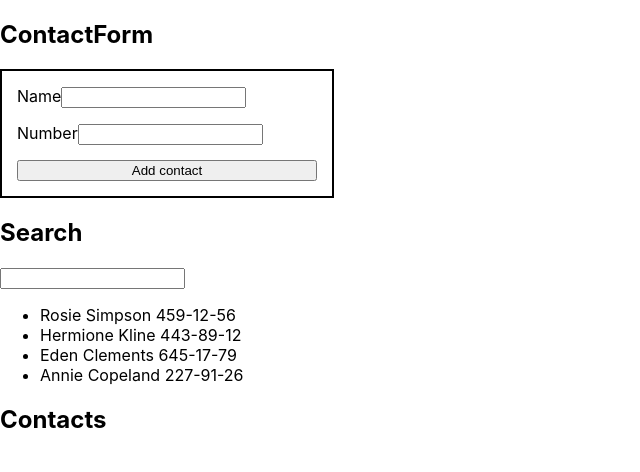
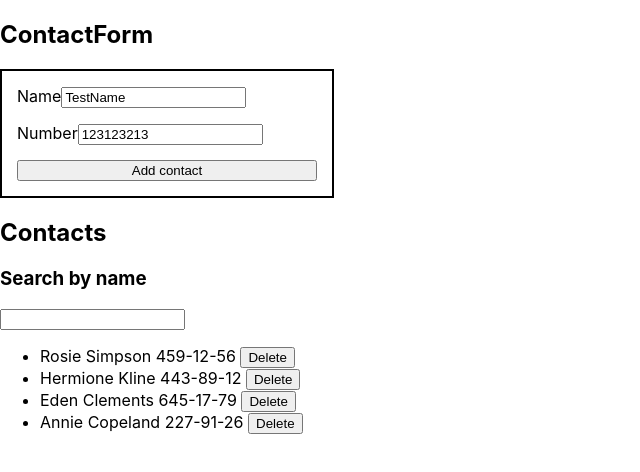
Before and after one commit to Fluebubble/goit-react-hw-06-phonebook, a React (Create React App) app: page / in a window 1280 px wide. Shown: the top 472 px of the page, without its empty margins (0-640 px from the left). Built offline with nearby package versions, Linux system fonts and the light colour scheme.

Commit message:
Допилил ДЗ

```diff
--- a/src/components/App.jsx
+++ b/src/components/App.jsx
@@ -13,45 +13,36 @@ class App extends Component {
       { id: 'id-4', name: 'Annie Copeland', number: '227-91-26' },
     ],
     filter: '',
-    name: '',
-    number: '',
+    // name: '',
+    // number: '',
   };
 
-  handleChange = event => {
-    console.log(event.currentTarget.name);
-    this.setState({
-      [event.currentTarget.name]: event.currentTarget.value,
-    });
-  };
+  // handleChange = e => {
+  //   console.log(e.currentTarget.name);
+  //   this.setState({
+  //     [e.currentTarget.name]: e.currentTarget.value,
+  //   });
+  // };
 
-  handleNumberChange = event => {
-    this.setState({
-      number: event.currentTarget.value,
-    });
-  };
-
-  handleSubmit = e => {
+  handleSubmit = (e, newName, newNumber) => {
     e.preventDefault();
 
     for (const contact of this.state.contacts) {
-      if (contact.name.includes(this.state.name)) {
+      if (contact.name === newName) {
         alert(
-          `Контакт с именем ${this.state.name} уже добавлен в телефонную книгу`
+          `Контакт с именем ${newName} уже добавлен в телефонную книгу`
         );
         return;
       }
     }
-
-    console.log(this.state.name);
-    console.log(this.state.number);
-    console.log(this.state.contacts);
     this.setState(prevState => {
       return {
         contacts: [
           ...prevState.contacts,
           {
-            name: this.state.name,
-            number: this.state.number,
+            id: nanoid(),
+            name: newName,
+            number: newNumber,
           },
         ],
       };
@@ -61,33 +52,40 @@ class App extends Component {
 
   handleFilter = e => {
     this.setState({ filter: e.currentTarget.value });
-    const filteredContacts = this.state.contacts.filter(contact =>
-      contact.name.toLowerCase().includes(this.state.filter.toLowerCase())
+  };
+
+  getVisibleContacts = () => {
+    return this.state.contacts.filter(contact =>
+      contact.name.includes(this.state.filter)
     );
-    // console.log(this.state.contacts)
-    this.setState({ contacts: filteredContacts });
-    console.log(filteredContacts);
+  };
+
+  handleDeleteContact = id => {
+    const newContacts = this.state.contacts.filter(
+      contact => contact.id !== id
+    );
+    this.setState({
+      contacts: newContacts,
+    });
   };
 
   render() {
     return (
       <>
         <h2>ContactForm</h2>
-        <ContactForm
-          contacts={this.state.contacts}
-          onSubmit={this.handleSubmit}
-          onChange={this.handleChange}
-          name={this.state.name}
-          number={this.state.number}
-        />
+        <ContactForm onSubmit={this.handleSubmit} />
 
-        <h2>Search</h2>
+        <h2>Contacts</h2>
+        <h3>Search by name</h3>
         <SearchContact
           onFilter={this.handleFilter}
           filter={this.state.filter}
         />
-        <ContactList contacts={this.state.contacts} />
-        <h2>Contacts</h2>
+        <ContactList
+          contacts={this.state.contacts}
+          visibleContacts={this.getVisibleContacts()}
+          onDelete={this.handleDeleteContact}
+        />
       </>
     );
   }
--- a/src/components/ContactForm/ContactForm.jsx
+++ b/src/components/ContactForm/ContactForm.jsx
@@ -13,13 +13,21 @@ const Form = styled.form`
 
 class ContactForm extends Component {
   state = {
-    inputValue: '',
+    name: 'TestName',
+    number: '123123213',
+  };
+
+  handleChange = e => {
+    console.log(e.currentTarget.name);
+    this.setState({
+      [e.currentTarget.name]: e.currentTarget.value,
+    });
   };
 
   render() {
     return (
       <>
-        <Form name="add_contact_form" onSubmit={this.props.onSubmit}>
+        <Form name="add_contact_form" onSubmit={(e) => this.props.onSubmit(e, this.state.name, this.state.number)}>
           <label>
             Name
             <input
@@ -27,8 +35,8 @@ class ContactForm extends Component {
               name="name"
               pattern="^[a-zA-Zа-яА-Я]+(([' -][a-zA-Zа-яА-Я ])?[a-zA-Zа-яА-Я]*)*$"
               title="Name may contain only letters, apostrophe, dash and spaces. For example Adrian, Jacob Mercer, Charles de Batz de Castelmore d'Artagnan"
-              value={this.props.name}
-              onChange={this.props.onChange}
+              value={this.state.name}
+              onChange={this.handleChange}
               required
             />
           </label>
@@ -39,8 +47,8 @@ class ContactForm extends Component {
               name="number"
               pattern="\+?\d{1,4}?[-.\s]?\(?\d{1,3}?\)?[-.\s]?\d{1,4}[-.\s]?\d{1,4}[-.\s]?\d{1,9}"
               title="Phone number must be digits and can contain spaces, dashes, parentheses and can start with +"
-              value={this.props.number}
-              onChange={this.props.onChange}
+              value={this.state.number}
+              onChange={this.handleChange}
               required
             />
           </label>
--- a/src/components/ContactList/ContactList.jsx
+++ b/src/components/ContactList/ContactList.jsx
@@ -1,9 +1,9 @@
-export const ContactList = ({ contacts }) => {
+export const ContactList = ({ visibleContacts, onDelete }) => {
   return (
     <>
       <ul>
-        {contacts.map(contact => (
-            <li key={contact.id}>{contact.name} {contact.number}</li>
+        {visibleContacts.map(contact => (
+            <li key={contact.id}>{contact.name} {contact.number} <button type="button" onClick={() => onDelete(contact.id)}>Delete</button></li>
         ))}
       </ul>
     </>
```
Also changed, not shown: src/components/SearchContact/SearchContact.jsx (+11 -0 lines).
